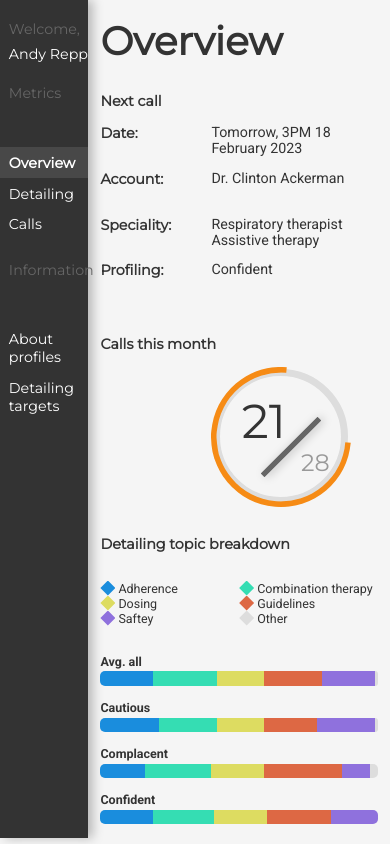
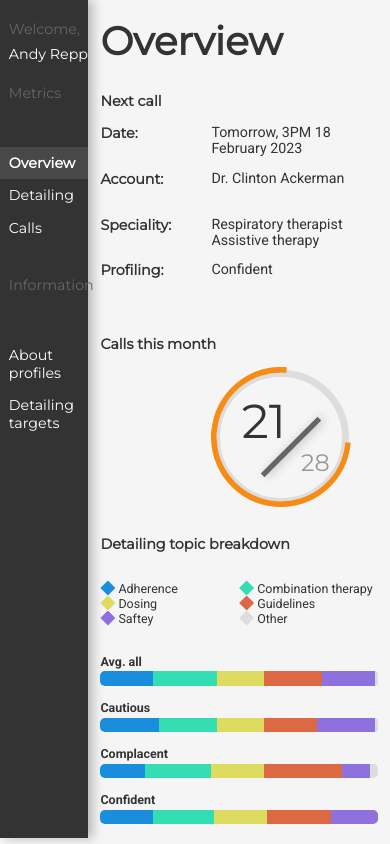
Before and after one commit to SiminAnaraki/business-dashboard, a React (Create React App) app: page / in a window 390 px wide. Built offline with nearby package versions, Linux system fonts and the light colour scheme.

Commit message:
solved Donut issue

```diff
--- a/src/components/donut/Donut.jsx
+++ b/src/components/donut/Donut.jsx
@@ -60,15 +60,15 @@ const Donut = () => {
     };
 
     return (
-        <div style={{ position: 'relative' }}>
+        <>
+            <canvas ref={chartRef} id="runningValue" onClick={handleChartClick}></canvas>
             <div className='layer'></div>
-            <canvas ref={chartRef} id="runningValue" onClick={handleChartClick}></canvas>
             <div style={{ position: 'absolute', top: '50%', left: '50%', transform: 'translate(-50%, -50%)rotate(-90deg)', textAlign: 'center'}}>
-                <div className='numerator'>{n}</div>
-                <hr></hr>
-                <div className='denominator'>28</div>
+                <div className='numerator' onClick={handleChartClick}>{n}</div>
+                <hr onClick={handleChartClick}></hr>
+                <div className='denominator' onClick={handleChartClick}>28</div>
             </div>
-        </div>
+        </>
     );
 };
 
--- a/src/components/donut/donut.css
+++ b/src/components/donut/donut.css
@@ -7,6 +7,9 @@
     top:1.8%;
     right:1.8%;
     z-index: -50;
+}
+canvas {
+    position: relative;
 }
 .numerator {
     color:var(--side-bg);
@@ -44,6 +47,11 @@ hr {
     }
   }
   @media screen and (max-width :576px) {
+    .layer {
+        top:1.75%;
+        right:1.5%;
+
+    }
     hr {
         height:5px;
     }
--- a/src/components/overview/overview.css
+++ b/src/components/overview/overview.css
@@ -46,20 +46,23 @@
     transform: rotate(90deg);
     font-family: 'Montserrat';
     margin:10% 0 0 19%;
+    cursor: pointer;
+    /* position: relative; */
 }
 @media screen and (max-width: 767px) {
+    .segment {
+        width:100%;
+    }
    .donut-chart {
     height:180px;
     width:180px;
+    margin:0 0 10% 40%
    }
   }
   @media screen and (max-width: 576px) {
-    .segment {
-        width:100%;
-    }
+
     .donut-chart {
         height:140px;
         width:140px;
-        margin:0 0 10% 40%
        }
   }
--- a/src/components/sidebar/sidebar.css
+++ b/src/components/sidebar/sidebar.css
@@ -50,3 +50,11 @@ li:hover  .holder{
 .active .holder {
     display: block;
 }
+@media screen and (max-width: 767px) {
+    li {
+        padding: 8% 0 8% 10%;
+    }
+    .info {
+        padding-top:20%;
+    }
+}
```
